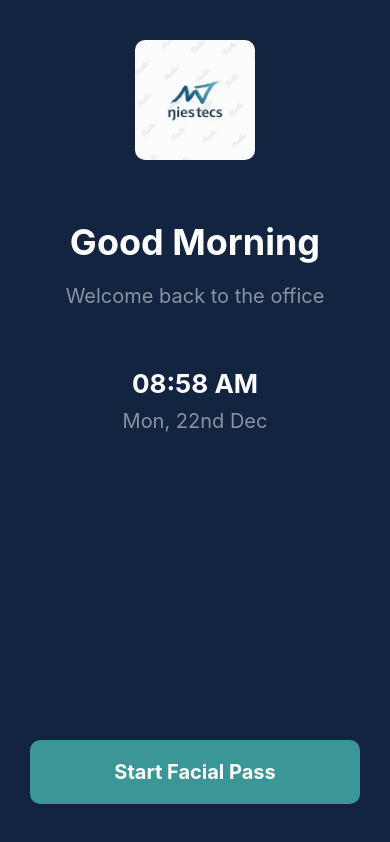
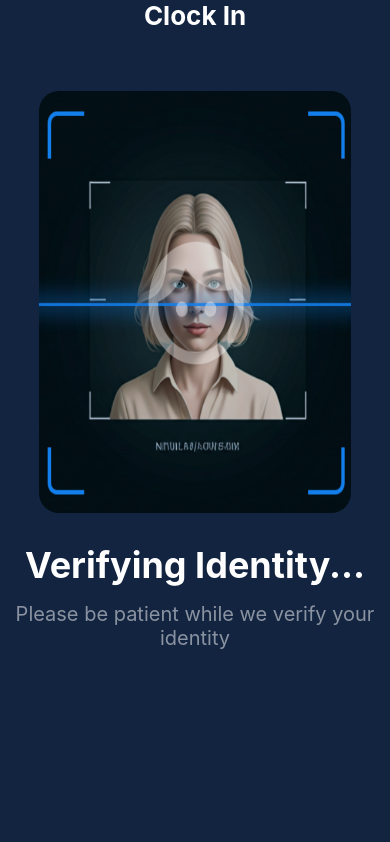
Before and after one commit to 2raymoori/FacePass, a React Native app: screen / in a window 390 px wide. Built offline with nearby package versions, Linux system fonts and the light colour scheme.

Commit message:
Adding Verification Screen implementation

```diff
--- a/App.tsx
+++ b/App.tsx
@@ -12,6 +12,7 @@ import { SafeAreaProvider, SafeAreaView } from 'react-native-safe-area-context';
 
 import Camra from './src/Camra.tsx';
 import AuthScreen from './src/Screens/Auth_Screen.tsx';
+import VerifryScreen from './src/Screens/Verify_Screen.tsx';
 
 function App() {
   const isDarkMode = useColorScheme() === 'dark';
@@ -19,7 +20,7 @@ function App() {
   return (
     <SafeAreaProvider>
       <SafeAreaView style={styles.container}>
-        <AuthScreen />
+        <VerifryScreen />
       </SafeAreaView>
     </SafeAreaProvider>
   );
--- a/src/Components/TextLayer1.tsx
+++ b/src/Components/TextLayer1.tsx
@@ -17,6 +17,7 @@ const styles = StyleSheet.create({
     color: 'white',
     fontSize: 36,
     fontWeight: 'bold',
+    textAlign: 'center',
   },
 });
 export default TextLayer1;
--- a/src/Components/TextLayer2.tsx
+++ b/src/Components/TextLayer2.tsx
@@ -15,6 +15,7 @@ const styles = StyleSheet.create({
     color: 'white',
     fontSize: 26,
     fontWeight: 'bold',
+    textAlign: 'center',
   },
 });
 export default TextLayer2;
--- a/src/Components/TextLayer3.tsx
+++ b/src/Components/TextLayer3.tsx
@@ -13,9 +13,10 @@ const TextLayer3 = ({ text }: ITextProps) => {
 const styles = StyleSheet.create({
   textStyle: {
     color: 'white',
-    opacity:0.5,
+    opacity: 0.5,
     fontSize: 20,
     fontWeight: 'normal',
+    textAlign: 'center',
   },
 });
 export default TextLayer3;
--- /dev/null
+++ b/src/Components/VerificationActionButton.tsx
@@ -0,0 +1,32 @@
+import { StyleSheet, Text, TouchableOpacity, View } from 'react-native';
+
+interface IVerificationActionButtonProps {
+  label: string
+}
+const VerificationActionButton = ({label}:IVerificationActionButtonProps)=>{
+  return (
+    <View style={{ paddingHorizontal: 30 }}>
+      <TouchableOpacity style={styles.scanBtn}>
+        <Text style={styles.scanBtnText}>{label}</Text>
+      </TouchableOpacity>
+    </View>
+  );
+}
+
+const styles = StyleSheet.create({
+  scanBtn: {
+    borderRadius: 10,
+    shadowColor: 'black',
+    width: '100%',
+    justifyContent: 'center',
+    alignItems: 'center',
+    paddingVertical: 20,
+    backgroundColor: '#3B9797',
+  },
+  scanBtnText: {
+    fontSize: 20,
+    color: 'white',
+    fontWeight: 'bold',
+  },
+});
+export default VerificationActionButton;
--- a/src/Screens/Auth_Screen.tsx
+++ b/src/Screens/Auth_Screen.tsx
@@ -9,6 +9,7 @@ import {
 import TextLayer1 from '../Components/TextLayer1.tsx';
 import TextLayer3 from '../Components/TextLayer3.tsx';
 import TextLayer2 from '../Components/TextLayer2.tsx';
+import VerificationActionButton from '../Components/VerificationActionButton.tsx';
 
 const AuthScreen: React.FC = () => {
   return (
@@ -35,11 +36,9 @@ const AuthScreen: React.FC = () => {
           <TextLayer3 text="Mon, 22nd Dec" />
         </View>
       </View>
-      <View style={{paddingHorizontal: 30}}>
-        <TouchableOpacity style={styles.scanBtn}>
-          <Text style={styles.scanBtnText}>Start Facial Pass</Text>
-        </TouchableOpacity>
-      </View>
+
+      <VerificationActionButton label={"Start Facial Pass"} />
+
     </View>
   );
 }
--- a/src/Screens/Verify_Screen.tsx
+++ b/src/Screens/Verify_Screen.tsx
@@ -0,0 +1,47 @@
+import { Image, StyleSheet, View } from 'react-native';
+import VerificationActionButton from '../Components/VerificationActionButton.tsx';
+import TextLayer2 from '../Components/TextLayer2.tsx';
+import TextLayer1 from '../Components/TextLayer1.tsx';
+import TextLayer3 from '../Components/TextLayer3.tsx';
+
+const VerifryScreen = ()=>{
+  return (
+    <View style={styles.container}>
+      <TextLayer2 text={'Clock In'} />
+      <View style={styles.logoContainer}>
+        <Image
+          source={require('../Assets/veri_logo.png')}
+          style={styles.logo}
+          resizeMode={'stretch'}
+        />
+      </View>
+      <View style={{marginTop:30,marginBottom:15}}>
+        <TextLayer1 text={'Verifying Identity...'} />
+      </View>
+      <View>
+        <TextLayer3 text={'Please be patient while we verify your identity'} />
+      </View>
+    </View>
+  );
+}
+
+const styles = StyleSheet.create({
+  container: {
+    flex: 1,
+    alignItems: 'center',
+  },
+  logoContainer: {
+    width: '80%',
+    height: '50%',
+    borderRadius: 20,
+    marginTop:60,
+  },
+  logo: {
+    width: '100%',
+    height: '100%',
+    borderRadius: 20,
+
+
+  },
+});
+export default VerifryScreen;
```
Also changed, not shown: src/Camra.tsx (+37 -8 lines), src/Assets/veri_logo.png (added).
